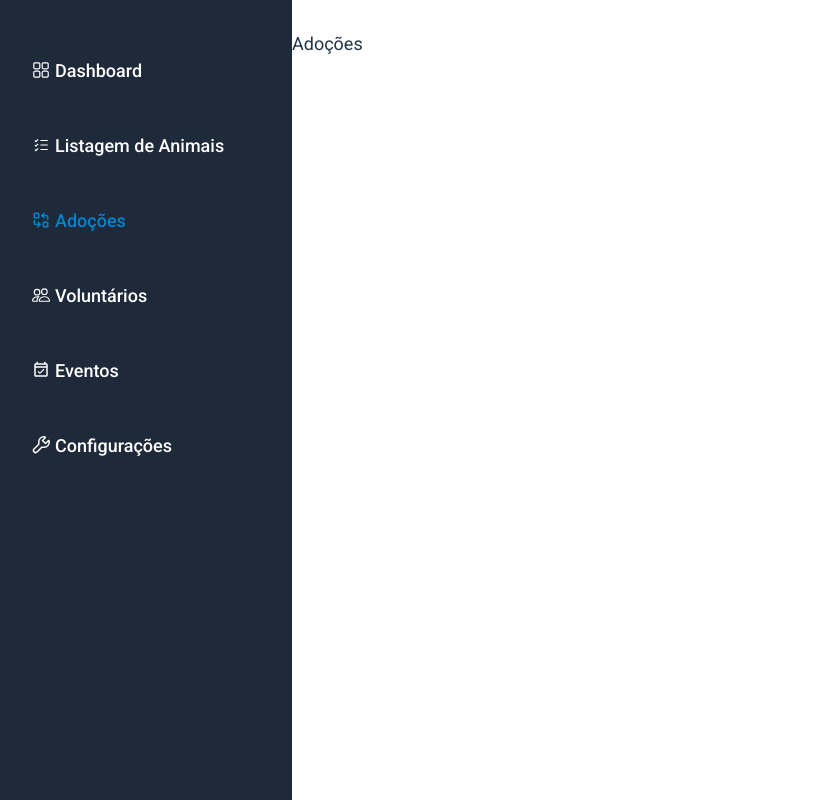
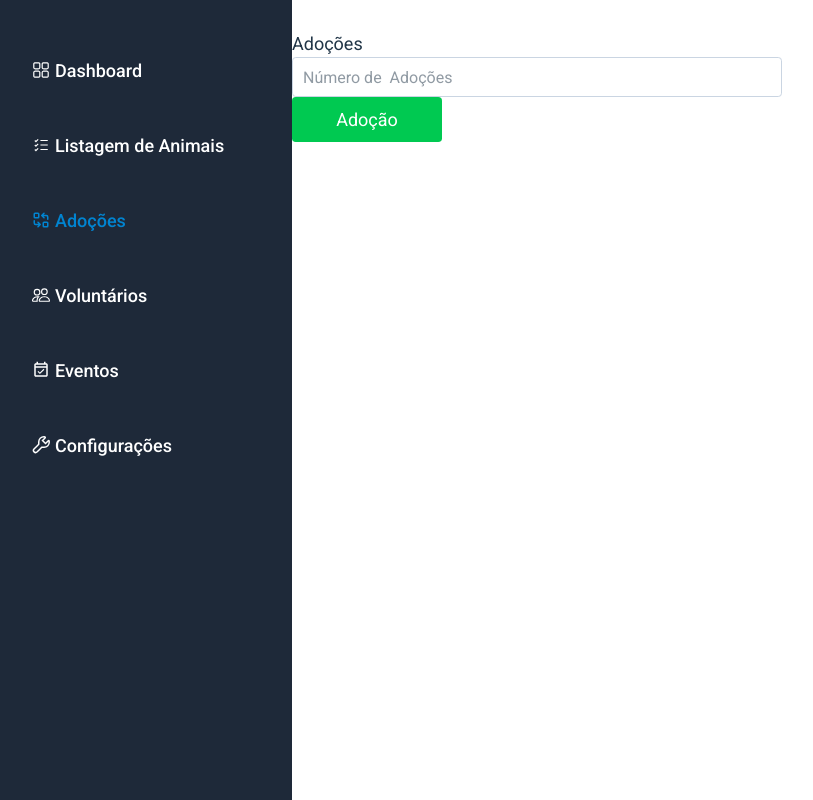
Before and after one commit to laecio22/adotaPets, a React (Vite) app in the folder adota-pets/: page /adocoes in a window 1280 px wide. Shown: the whole page, without its empty margins (8-821 px from the left). Built offline with nearby package versions, Linux system fonts and the light colour scheme.

Commit message:
feat:ajuste  componentização  elemento  input

```diff
--- a/adota-pets/src/components/Adoptions/Adoptions.tsx
+++ b/adota-pets/src/components/Adoptions/Adoptions.tsx
@@ -1,7 +1,13 @@
-
+import Button from "../../ui/Button/Button"
+import Input from "../../ui/Input/Input"
 const Adoptions = () => {
   return (
-    <div>Adoções</div>
+    <div>
+      Adoções
+        <Input type="number" name="adoption" placeholder="Número de  Adoções"/>
+        <Button width="w-[150px]" height="h-18"  >Adoção</Button>
+
+    </div>
   )
 }
 
--- a/adota-pets/src/components/ListAnimals/ListAnimals.tsx
+++ b/adota-pets/src/components/ListAnimals/ListAnimals.tsx
@@ -1,12 +1,17 @@
 import Button from "../../ui/Button/Button"
 import Input from "../../ui/Input/Input"
+import { IoAdd } from "react-icons/io5";
+
 const ListAnimals = () => {
   return (
     <section className="max-w-[1200px]  mx-auto">
       <h1 className="font-semibold text-4xl">Listagem de Animais</h1>
       <div className="mt-4 flex justify-between">
-        <Input/>
-        <Button width="w-[150px]" height="h-18" >Adicionar</Button>
+        <Input type="text" name="search" placeholder="Buscar  animal"/>
+        <Button width="w-[150px]" height="h-18" >
+          <IoAdd size={25} width={25}/>
+          Adicionar
+        </Button>
       </div>
 
     </section>
--- a/adota-pets/src/ui/Button/Button.tsx
+++ b/adota-pets/src/ui/Button/Button.tsx
@@ -1,5 +1,5 @@
 import { ReactNode } from "react";
-import { IoAdd } from "react-icons/io5";
+
 
 interface IButtonProps {
   children: ReactNode;
@@ -13,6 +13,7 @@ const Button = ({ children, width, height }: IButtonProps) => {
       role="button"
       className={`${width} ${height} bg-green-500 cursor-pointer text-white rounded-md hover:bg-green-600
     outline-offset-0 outline-green-500 focus:outline-2
+    flex justify-center items-center
 
     `}
     >
--- a/adota-pets/src/ui/Input/Input.tsx
+++ b/adota-pets/src/ui/Input/Input.tsx
@@ -1,7 +1,12 @@
+interface InputProps {
+  type: string;
+  name: string;
+  placeholder: string;
+}
 
-const Input = () => {
+const Input = ({type, name,  placeholder}: InputProps) => {
   return (
-     <input type="text" placeholder="buscar animal" className="border border-slate-300 rounded-md outline-offset-0 outline-blue-500 focus:outline-2
+     <input type={type} placeholder={placeholder}  name= {name} className="border border-slate-300 rounded-md outline-offset-0 outline-blue-500 focus:outline-2
      px-4 py-1 w-1/2 h-16  "/>
   )
 }
```
